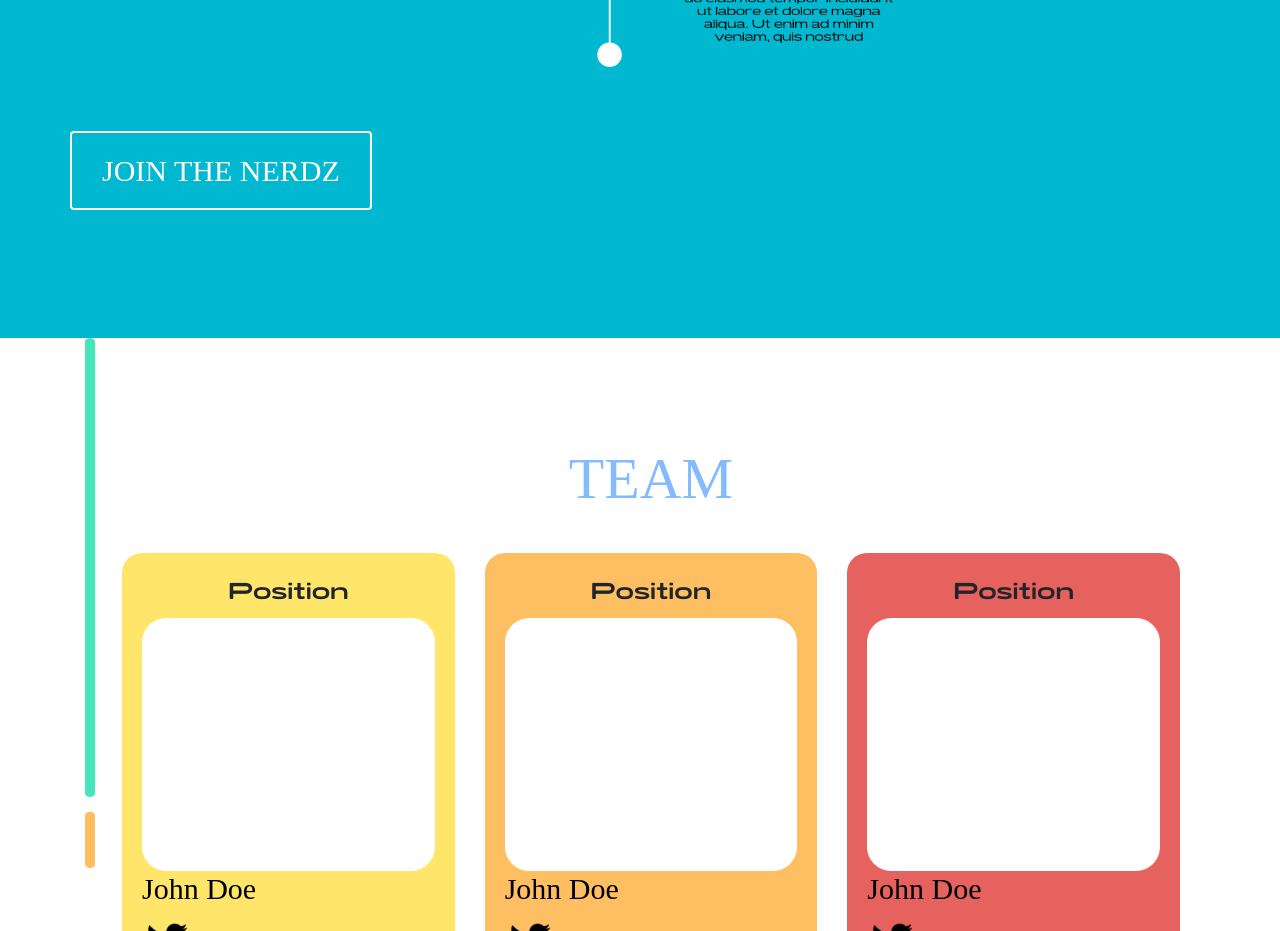
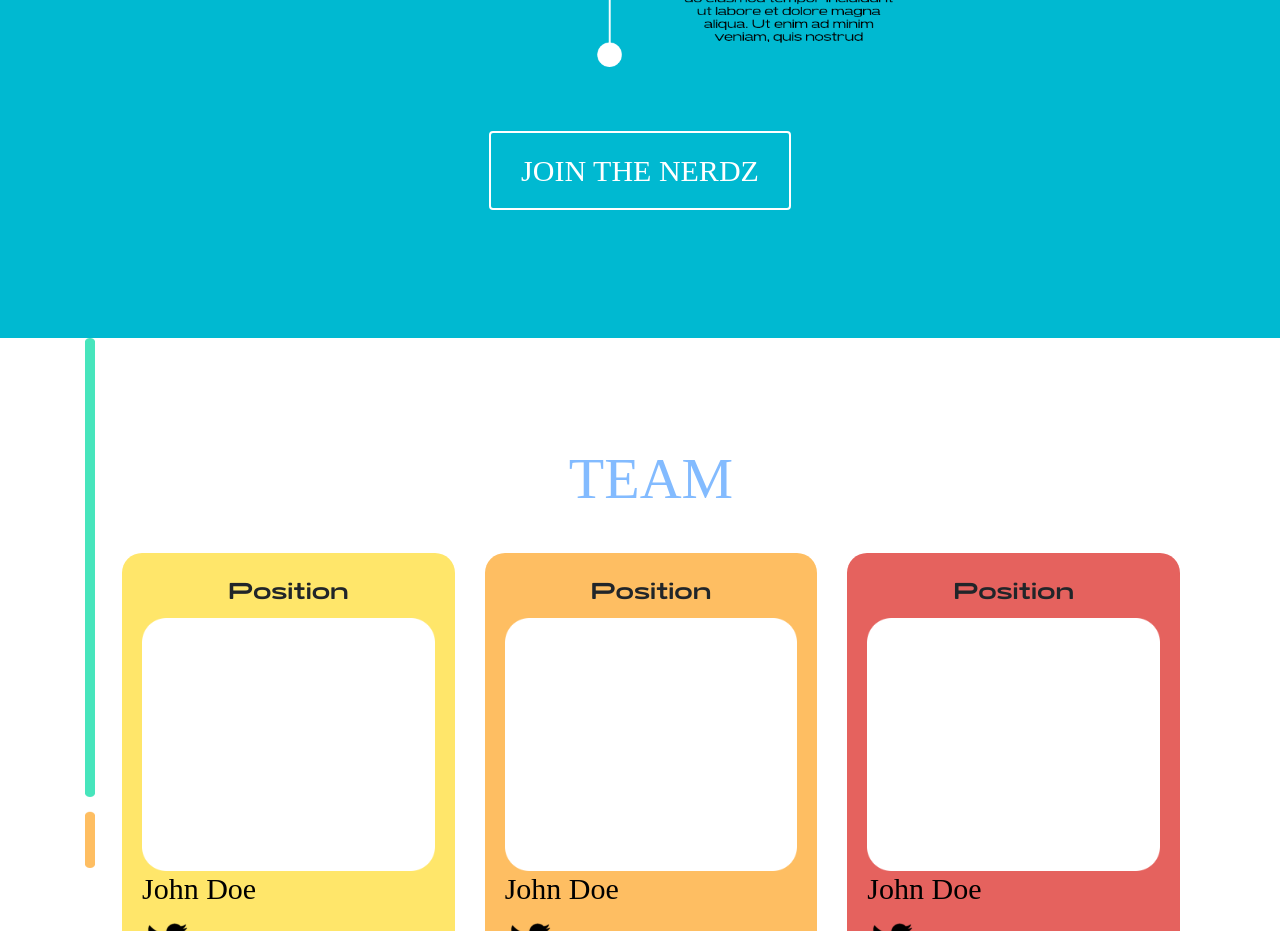
Before and after one commit to danishmahmoodawan/nerdz, a React (Create React App) app: page / in a window 1280 px wide. Shown: the part 3660-4591 px from the top of the page. Built offline with nearby package versions, Linux system fonts and the light colour scheme; a web font is replaced by a local one.

Commit message:
version 2.0

```diff
--- a/src/pages/Home.js
+++ b/src/pages/Home.js
@@ -107,7 +107,9 @@ THE METAVERSE</span>
   </div>
   </div>
   <div className=" row mt-3">
+  <div className="col-12 text-center">
  <button className="btn  button_nerd btn_nerds"  href="https://discord.gg/dDjBp8YF" target={{target:"_blank"}}>Join The Nerdz </button>
+ </div>
  </div>
   </div>
 </section>
```
